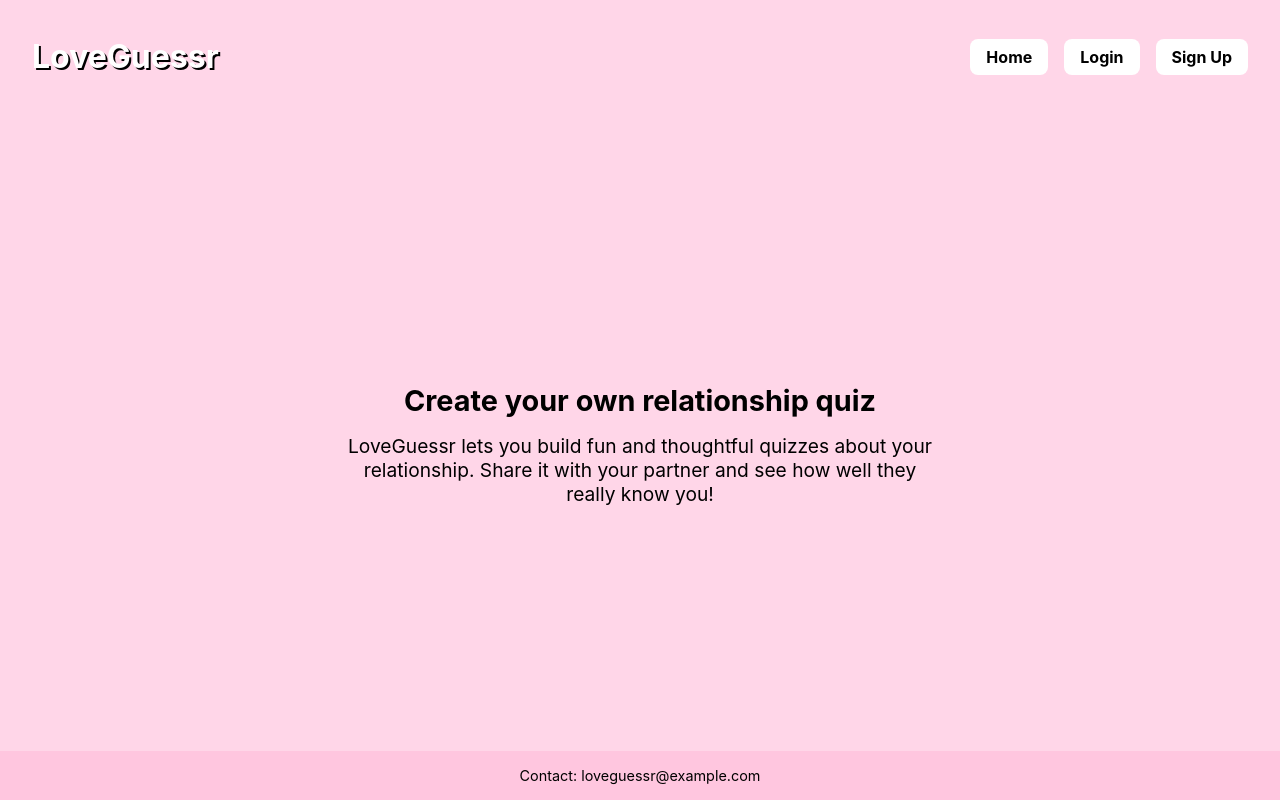
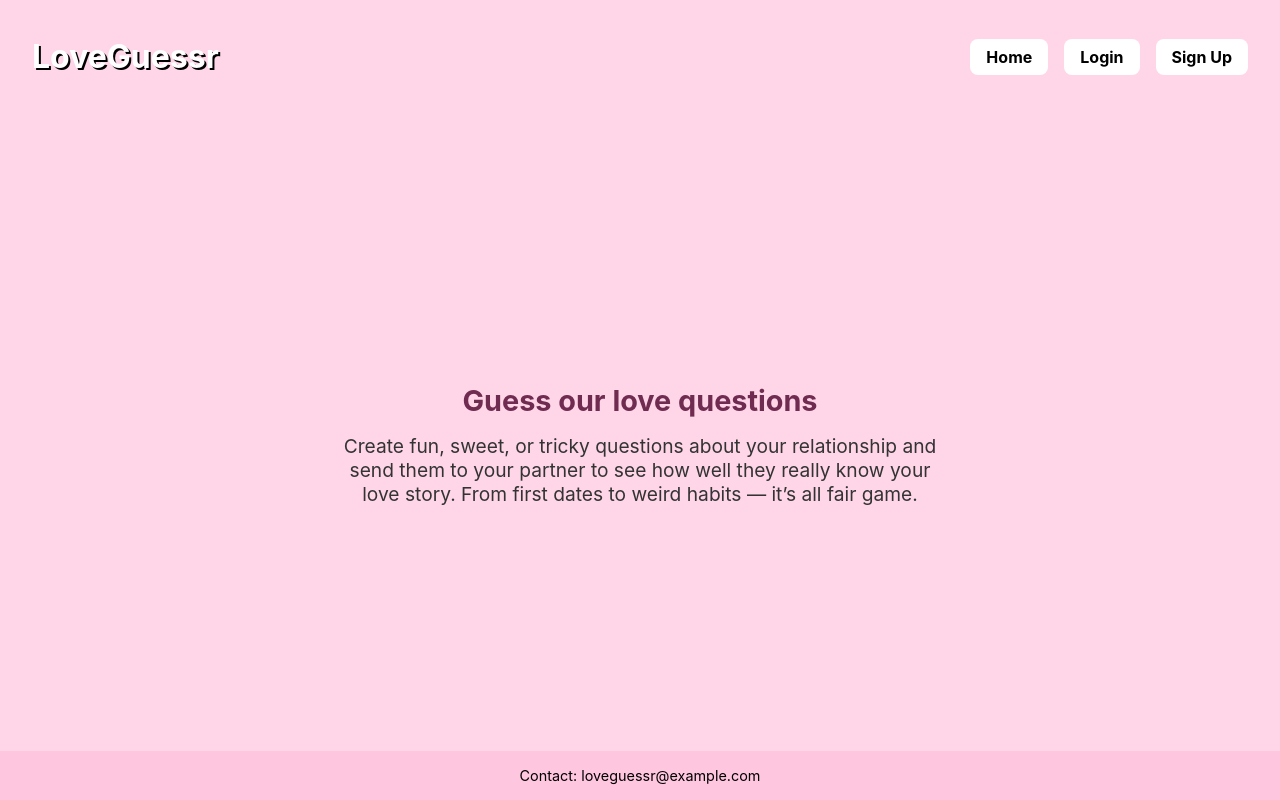
Before and after one commit to ayrtonaoki/loveguessr-frontend, a React (Create React App) app: page / in a window 1280 px wide. Built offline with nearby package versions, Linux system fonts and the light colour scheme.

Commit message:
Edit Home page title and text content and color

```diff
--- a/src/pages/Home.jsx
+++ b/src/pages/Home.jsx
@@ -24,10 +24,10 @@ function Home() {
       {/* Main Content */}
       <main style={{ flexGrow: 1, display: 'flex', alignItems: 'center', justifyContent: 'center', textAlign: 'center', padding: '2rem' }}>
         <div>
-          <h2 style={{ fontSize: '1.8rem', marginBottom: '1rem' }}>Create your own relationship quiz</h2>
-          <p style={{ fontSize: '1.2rem', maxWidth: '600px', margin: '0 auto' }}>
-            LoveGuessr lets you build fun and thoughtful quizzes about your relationship.
-            Share it with your partner and see how well they really know you!
+          <h2 style={{ fontSize: '1.8rem', marginBottom: '1rem', color: '#702B50' }}>Guess our love questions</h2>
+          <p style={{ fontSize: '1.2rem', maxWidth: '600px', margin: '0 auto', color: '#333333'}}>
+            Create fun, sweet, or tricky questions about your relationship and send them to your partner to see how well they really know your love story.
+            From first dates to weird habits — it’s all fair game.
           </p>
         </div>
       </main>
```
